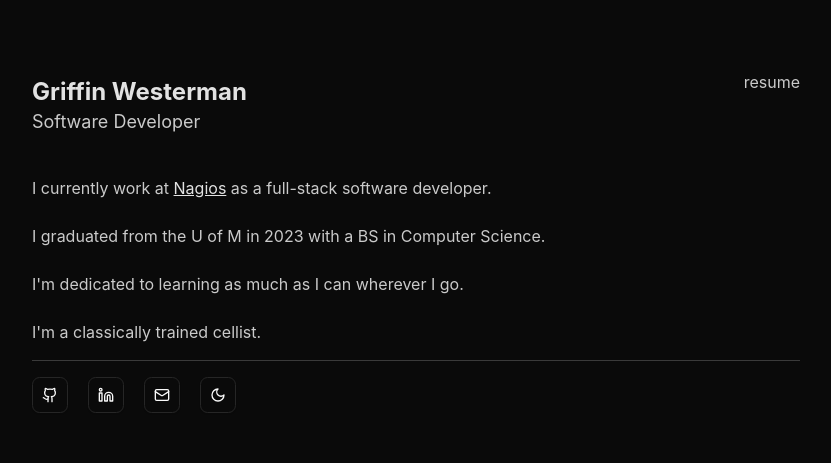
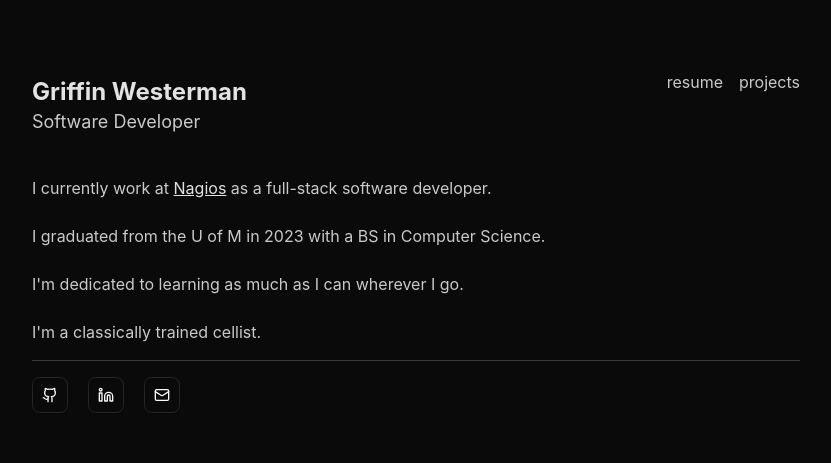
Before and after one commit to gxwesterman/gxwesterman.github.io, a React (Vite) app: page / in a window 1280 px wide. Shown: the top 463 px of the page, without its empty margins (224-1055 px from the left). Built offline with nearby package versions, Linux system fonts and the light colour scheme.

Commit message:
feat: added projects page, projects route, link active state, and first project

```diff
--- a/src/App.tsx
+++ b/src/App.tsx
@@ -75,6 +75,7 @@ import './App.css'
 import { ThemeProvider } from "@/components/theme-provider"
 import Home from '@/pages/home'
 import Resume from '@/pages/resume'
+import Projects from '@/pages/projects'
 import { BrowserRouter as Router, Route, Routes } from 'react-router-dom'
 import Layout from '@/components/layout'
 
@@ -87,6 +88,7 @@ function App() {
             <Routes>
               <Route path="/" element={<Home />} />
               <Route path="/resume" element={<Resume />} />
+              <Route path="/projects" element={<Projects />} />
             </Routes>
           </Layout>
         </Router>
--- a/src/components/layout.tsx
+++ b/src/components/layout.tsx
@@ -1,5 +1,5 @@
 import { Carousel } from '@/components/carousel'
-import { Link } from 'react-router-dom'
+import { NavLink, Link } from 'react-router-dom'
 import React from 'react'
 
 function Layout({ children } : { children: React.ReactNode }) {
@@ -11,7 +11,16 @@ function Layout({ children } : { children: React.ReactNode }) {
           <div className="flex-auto min-w-0 mt-0 md:mt-6 flex flex-col px-2 md:px-0">
             <div className="flex items-center justify-between w-full">
               <Link to="/" className="text-2xl font-bold mt-5 text-foreground/90">Griffin Westerman</Link>
-              <Link to="/resume" className="text-foreground/80 hover:text-foreground transition-colors">resume</Link>
+              <div className="space-x-4">
+                <NavLink to="/resume" style={({ isActive }) => ({
+                  color:
+                    isActive ? "white" : ""
+                })} className="text-foreground/80 hover:text-foreground transition-colors">resume</NavLink>
+                <NavLink to="/projects" style={({ isActive }) => ({
+                  color:
+                    isActive ? "white" : ""
+                })} className="text-foreground/80 hover:text-foreground transition-colors">projects</NavLink>
+              </div>
             </div>
             <div className="text-lg text-foreground/80">Software Developer</div>
           {children}
--- a/src/pages/home.tsx
+++ b/src/pages/home.tsx
@@ -1,4 +1,3 @@
-import { ModeToggle} from '@/components/mode-toggle'
 import { GithubButton} from '@/components/github-button'
 import { LinkedinButton} from '@/components/linkedin-button'
 import { EmailButton } from '@/components/email-button'
@@ -21,7 +20,6 @@ function Home() {
         <GithubButton />
         <LinkedinButton />
         <EmailButton />
-        <ModeToggle />
       </div>
     </div>
   )
--- /dev/null
+++ b/src/pages/projects.tsx
@@ -0,0 +1,15 @@
+import g3chat from '@/assets/projects/g3-chat.png'
+
+function Resume() {
+
+  console.log(g3chat);
+  return (
+    <div className="h-full">
+      <div className="mt-10 w-full h-fit rounded-md p-5 mb-5 bg-secondary/50 lg:flex gap-5 hover:scale-[1.02] transition-transform text-sm lg:text-base">
+       <img src={g3chat} alt="g3-chat" />
+      </div>
+    </div>
+  )
+}
+
+export default Resume
```
Also changed, not shown: src/assets/projects/g3-chat.png (added).
